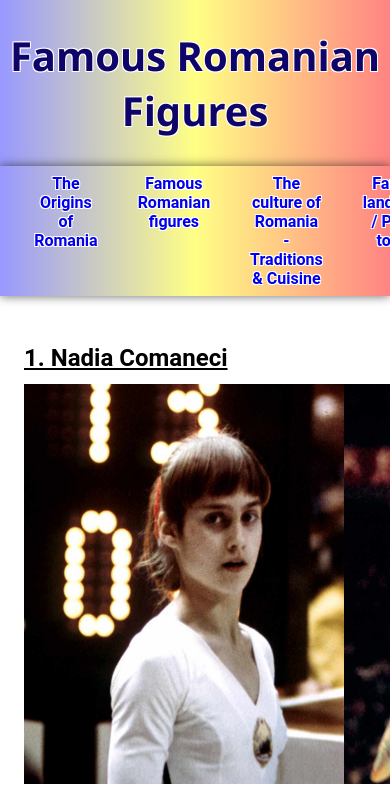
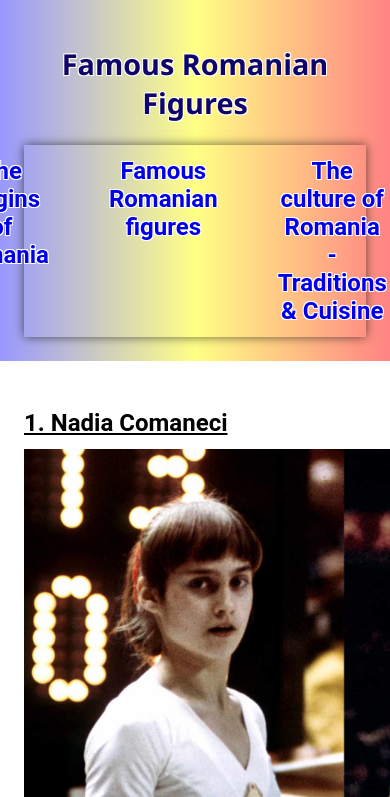
Before and after one commit to daleksandra97/Explore-Romania, a plain HTML site: page figures.html in a window 390 px wide. Shown: the top 797 px of the page. Drawn offline with Linux system fonts and the light colour scheme.

Commit message:
Changing sizes for mobile version

```diff
--- a/figures.html
+++ b/figures.html
@@ -2,10 +2,9 @@
 <html lang="en">
 <head>
 	<link rel="stylesheet" href="styles.css" />
-	  <meta charset=UTF-8> <!-- ensures your text is properly displayed (especially non-English characters).-->
+	  <meta charset="UTF-8"> <!-- ensures your text is properly displayed (especially non-English characters).-->
 	  <meta name="viewport" content="width=device-width, initial-scale=1.0"> <!-- makes the page responsive for mobile devices.-->
-	  <title> Explore Romania: Facts & Curiosities  <!-- The <title> tag defines the title of the page that appears in the browser's tab or window -->
-	  </title>
+	  <title> Explore Romania: Facts & Curiosities</title>  <!-- The <title> tag defines the title of the page that appears in the browser's tab or window -->
 </head>
 <body>
 <!-- Header Section -->
--- a/styles.css
+++ b/styles.css
@@ -16,6 +16,41 @@ header {
     1px -1px 0 rgb(255, 253, 253),
     -1px 1px 0 rgb(255, 255, 255),
     1px 1px 0 rgb(255, 255, 255);
+}
+@media screen and (max-width: 768px) {
+  header {
+    padding: 1em; /* Reducing mobile padding */
+    font-size: 1.5em; /* Adjust mobile font-size */
+  }
+
+  header h1 {
+    font-size: 1.2em; /* Adjust mobile title size */
+  }
+
+  /* Resize mobile images */
+  img {
+    width: 100%; /* Images will occupy the container width */
+    height: auto; /* Keeps the correct image proportions */
+    object-fit: cover; /* Ensures that the picture fits perfectly */
+  }
+}
+
+@media screen and (min-width: 769px) and (max-width: 1024px) {
+  body {
+    font-size: 18px;
+  }
+  header {
+    font-size: 1.5em;
+  }
+}
+
+@media screen and (min-width: 1025px) {
+  body {
+    font-size: 20px;
+  }
+  header {
+    font-size: 2em;
+  }
 }
 
 .homeimg {
```
Also changed, not shown: culture.html (+2 -3 lines), index.html (+2 -3 lines), landmarks.html (+2 -3 lines), origins.html (+2 -3 lines).
